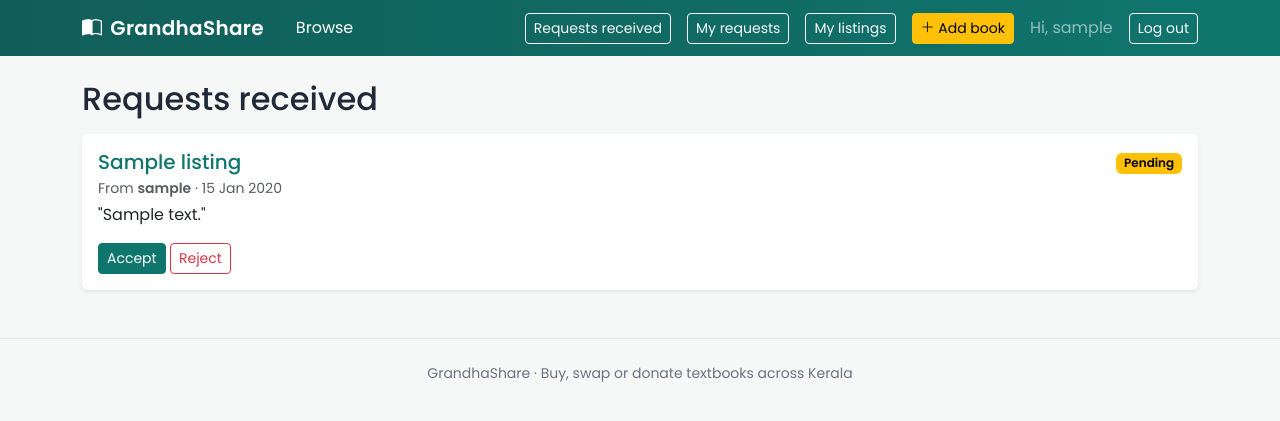
After one commit to merinks2004/grandhashare, a Django app: page /requests/received/ in a window 1280 px wide. The commit adds this page. Shown: the top 421 px of the page. Run offline with Django 5.2, Linux system fonts and the light colour scheme; a user stored in the database is signed in; tables that the repository leaves empty hold one stand-in row (values such as "Sample post").

Commit message:
Add requests pages with contact details unlocked after acceptance

```diff
--- a/templates/base.html
+++ b/templates/base.html
@@ -18,6 +18,8 @@
             <a class="nav-link text-white ms-3 me-auto" href="{% url 'listing_list' %}">Browse</a>
             <div class="ms-auto d-flex align-items-center gap-2">
               {% if user.is_authenticated %}
+                 <a class="btn btn-outline-light btn-sm me-2" href="{% url 'requests_received' %}">Requests received</a>
+                 <a class="btn btn-outline-light btn-sm me-2" href="{% url 'my_requests' %}">My requests</a>
                  <a class="btn btn-outline-light btn-sm me-2" href="{% url 'my_listings' %}">My listings</a>
                  <a class="btn btn-warning btn-sm me-2" href="{% url 'add_listing' %}"><i class="bi bi-plus-lg"></i> Add book</a>
                  <span class="navbar-text me-2">Hi, {{ user.username }}</span>
--- /dev/null
+++ b/templates/exchanges/requests_received.html
@@ -0,0 +1,52 @@
+{% extends "base.html" %}
+
+{% block title %}Requests received - GrandhaShare{% endblock %}
+
+{% block content %}
+<h2 class="mb-3">Requests received</h2>
+
+{% for r in requests %}
+    <div class="card border-0 shadow-sm mb-3">
+        <div class="card-body">
+            <div class="d-flex flex-wrap justify-content-between gap-2">
+                <div>
+                    <h5 class="mb-1">
+                        <a href="{% url 'listing_detail' r.listing.pk %}" class="text-decoration-none">{{ r.listing.title }}</a>
+                    </h5>
+                    <p class="mb-1 small text-muted">
+                        From <strong>{{ r.requester.username }}</strong> &middot; {{ r.date|date:"d M Y" }}
+                    </p>
+                    {% if r.message %}
+                        <p class="mb-2">"{{ r.message }}"</p>
+                    {% endif %}
+                </div>
+                <div>
+                    {% if r.status == "pending" %}
+                        <span class="badge text-bg-warning">Pending</span>
+                    {% elif r.status == "accepted" %}
+                        <span class="badge text-bg-success">Accepted</span>
+                    {% else %}
+                        <span class="badge text-bg-secondary">Rejected</span>
+                    {% endif %}
+                </div>
+            </div>
+
+            {% if r.status == "pending" %}
+                <form method="post" action="{% url 'respond_request' r.pk %}" class="mt-2">
+                    {% csrf_token %}
+                    <button name="action" value="accept" class="btn btn-primary btn-sm">Accept</button>
+                    <button name="action" value="reject" class="btn btn-outline-danger btn-sm">Reject</button>
+                </form>
+            {% elif r.status == "accepted" %}
+                <div class="alert alert-success mt-2 mb-0 small">
+                    <strong>Buyer contact:</strong>
+                    {{ r.requester.profile.phone }} &middot; {{ r.requester.email }}
+                    <br>{{ r.requester.profile.college }}
+                </div>
+            {% endif %}
+        </div>
+    </div>
+{% empty %}
+    <p class="text-muted">No requests yet. When someone requests your book, it will appear here.</p>
+{% endfor %}
+{% endblock %}
```
Also changed, not shown: templates/exchanges/my_requests.html (added, +44 -0 lines).
